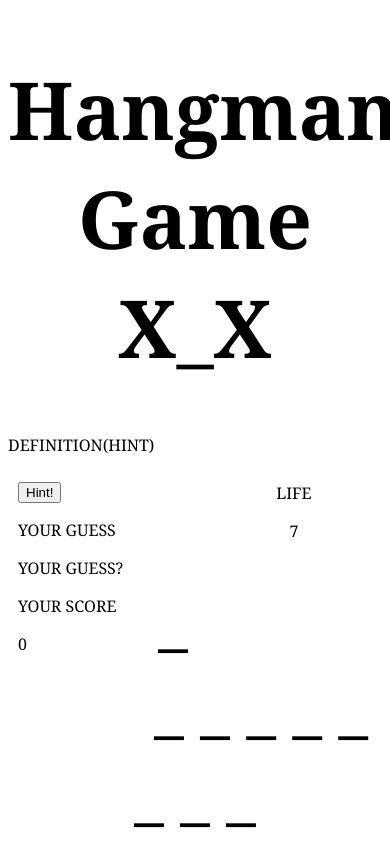
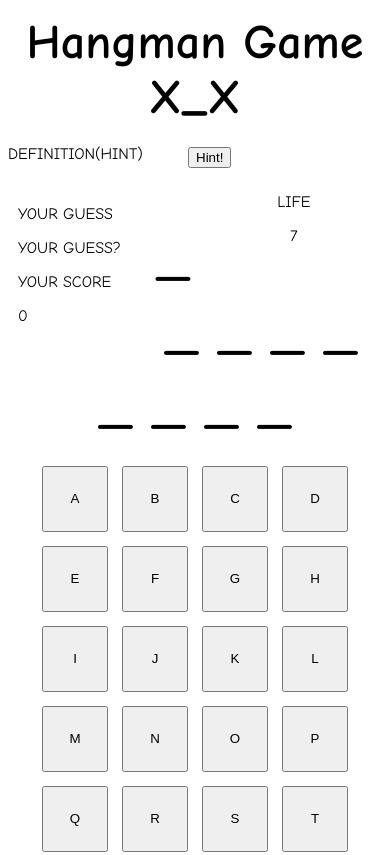
Before and after one commit to linnie94/Hangman, a plain HTML site: page main.html in a window 390 px wide. Shown: the top 855 px of the page. Drawn offline with Linux system fonts and the light colour scheme.

Commit message:
moved HINT button

```diff
--- a/main.html
+++ b/main.html
@@ -14,20 +14,17 @@
         <p id="life_p">LIFE</p>
         <p id="lifeID">7</p>
     </div>
-    <p>DEFINITION(HINT)</p>
+    <div id="defContainer">
+        <p id="defID">DEFINITION(HINT)</p>
+        <div id="toggleDiv">
+            <button id="toggle" onclick=animate_toggle()>Hint!</button>
+        </div>
+    </div>
     <p id="wordDefID" style="display: none"></p>
 
-
     <div id="info">
-        <button id="toggle" onclick=animate_toggle()>Hint!</button>
         <div id="answerSpace">
-
-
-
         </div>
-
-
-
 
         <p>YOUR GUESS</p>
         <p id="guessID">YOUR GUESS?</p>
@@ -36,8 +33,6 @@
         <p id="scoreID">0</p>
     </div>
     <div id="hangArea">
-
-
         <img id="hangman" src="images/hangman_0.gif">
     </div>
 
--- a/style/main.css
+++ b/style/main.css
@@ -7,28 +7,31 @@
 #guesses{
     width: 100%;
     font-size: 4rem;
+    margin: 0;
     text-align: center;
 }
 .guessArea{
     width: 100%;
 }
 
-
-
 #buttons{
     text-align: center;
 
     float: bottom;
 }
+
 h1{
     font-family: "Comic Sans MS", cursive, sans-serif;
-    font-size:5rem;
+    font-size: 3rem;
     text-align: center;
+    margin-top: 15px;
+    margin-bottom: 20px;
+}
 
-}
 p{
     font-family: "Comic Sans MS", cursive, sans-serif;
 }
+
 #life{
     text-align: center;
     padding: 2rem;
@@ -54,16 +57,27 @@ p{
     visibility: hidden;
 }
 
+#defContainer {
+    width: 50%;
+    position: relative;
+}
+
+#toggleDiv{
+    position: absolute;
+    left: 180px;
+    top: 2px;
+}
+
 @media screen and (max-width:600px) {
     /*#answerSpace{*/
     /*    font-size: 3rem;*/
     /*}*/
     .btns{
-        width: 8em;
-        height: 8em;
+        width: 5em;
+        height: 5em;
     }
 
     h1, p {
-        font-family: Georgia, 'Times New Roman', Times, serif;
+        font-family: "Comic Sans MS", cursive, sans-serif;
     }
 }
```
